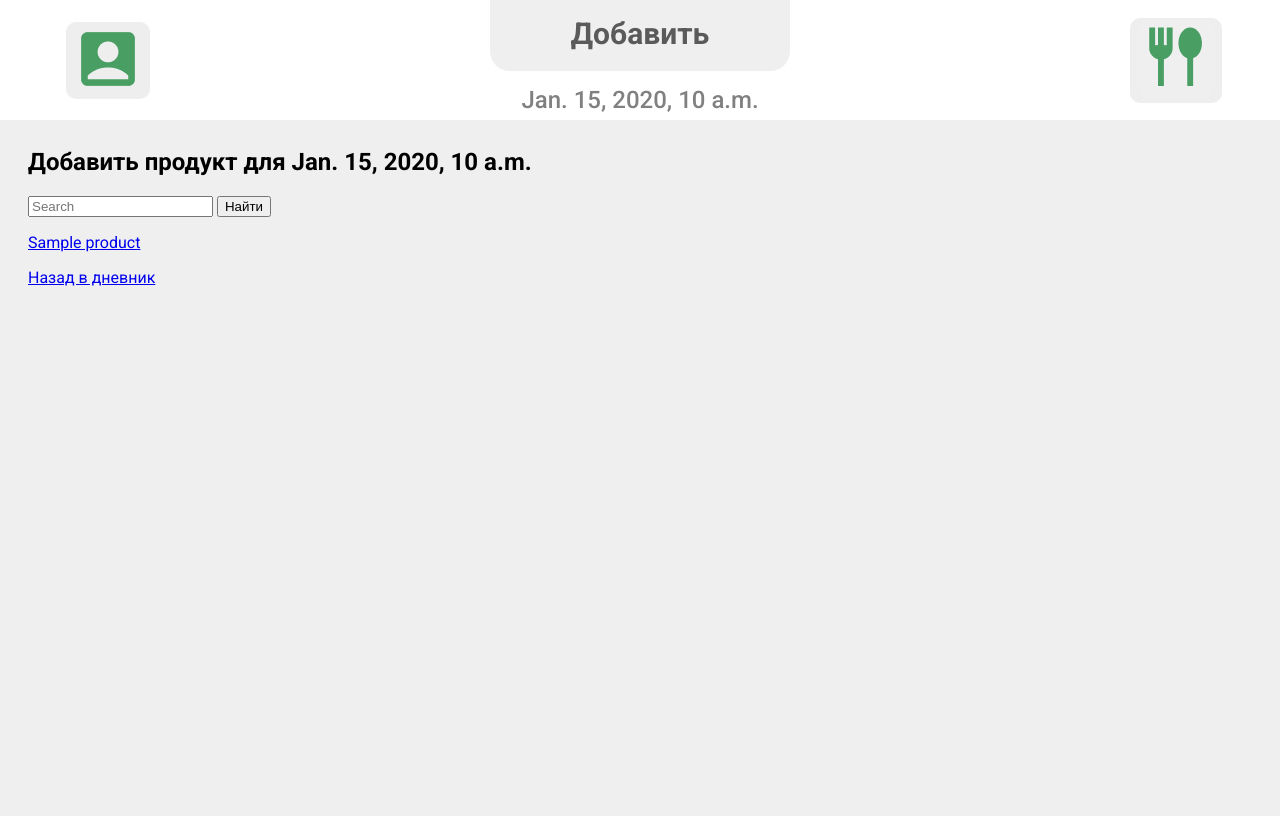
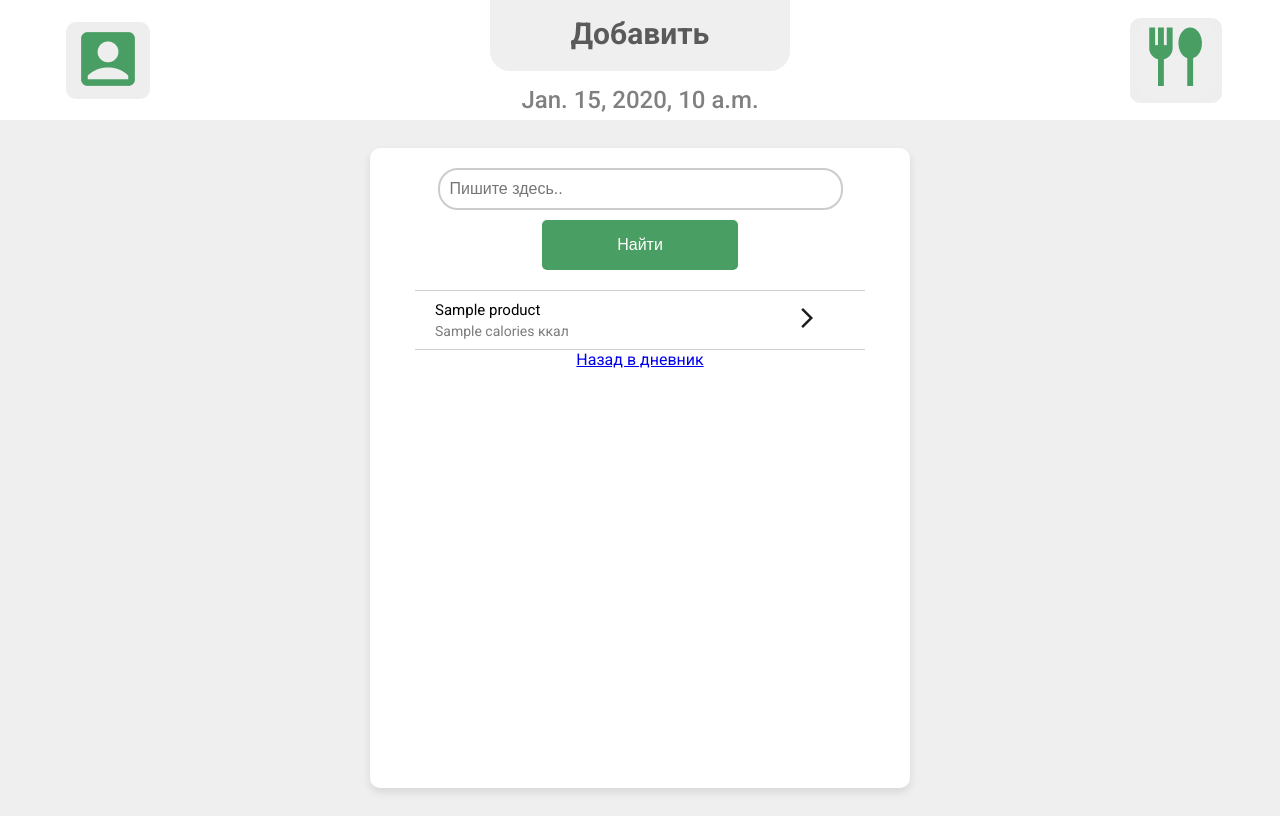
Before and after one commit to Kyryaga/BJU, a Django app: template bju/diary/templates/diary/add_product.html in a window 1280 px wide. Before the commit the page ends 286 px from the top, so only its background shows below. Run offline with Django 3.2, Linux system fonts and the light colour scheme; the template is opened without the code that fills it: most values are stand-ins (such as "Sample title", 1, 10 or a date in 2020).

Commit message:
half of styling add product next = fix search

```diff
--- /dev/null
+++ b/bju/diary/static/css/add_product.css
@@ -0,0 +1,127 @@
+body {
+  display: flex;
+  flex-direction: column;
+  align-items: center;
+}
+
+p {
+  margin: 0;
+}
+
+.main {
+  margin-top: 20px;
+  width: 500px;
+  height: 600px;
+  background-color: white;
+
+  border-radius: 10px;
+  box-shadow: 0 4px 8px rgba(0, 0, 0, 0.1);
+
+  padding: 20px;
+
+  display: flex;
+  flex-direction: column;
+  align-items: center;
+}
+
+.main form {
+  width: 90%;
+  display: flex;
+  flex-direction: column;
+  align-items: center;
+
+  padding-bottom: 20px;
+  border-bottom-style: solid;
+  border-bottom-width: 1px;
+  border-bottom-color: rgb(208, 208, 208);
+}
+
+.inpt {
+  width: 90%;
+  padding: 10px;
+  font-size: 16px;
+  border: 2px solid #ccc;
+  border-radius: 20px;
+  box-sizing: border-box;
+  outline: none;
+
+  color: #646464;
+}
+
+.main form button {
+  margin-top: 10px;
+  padding: 16px 75px;
+
+  font-size: 16px;
+  color: white;
+
+  font-weight: 500;
+
+  background-color: #499e63;
+
+  border: none;
+
+  border-radius: 5px;
+
+  cursor: pointer;
+
+  transition: all 0.1s ease;
+}
+
+.main form button:hover {
+  opacity: 0.8;
+}
+
+.main form button:active {
+  opacity: 0.5;
+}
+
+.products-container {
+  width: 90%;
+
+  display: flex;
+  justify-content: space-between;
+
+  text-decoration: none;
+  color: inherit;
+
+  align-items: center;
+
+  border-bottom-style: solid;
+  border-bottom-width: 1px;
+  border-bottom-color: rgb(208, 208, 208);
+
+  padding-top: 10px;
+  padding-bottom: 10px;
+
+  transition: all 0.1s ease;
+}
+
+.products-container:hover {
+  opacity: 0.7;
+  background-color: #c6c6c6;
+}
+
+.products-container .first-col {
+  flex: 1;
+  transform: translateX(20px);
+
+  font-size: 14px;
+}
+
+.products-container .first-col .product-name {
+  margin-bottom: 4px;
+  font-size: 15px;
+}
+
+.products-container .first-col .product-calories {
+  color: #7e7b7b;
+}
+
+.products-container .second-col {
+  width: 100px;
+}
+
+.products-container .second-col img {
+  transform: translateX(30px);
+}
--- a/bju/diary/templates/diary/add_product.html
+++ b/bju/diary/templates/diary/add_product.html
@@ -7,6 +7,7 @@
     <title>Add Product</title>
     <link rel="stylesheet" href="{% static 'css/general.css' %}" />
     <link rel="stylesheet" href="{% static 'css/header.css' %}" />
+    <link rel="stylesheet" href="{% static 'css/add_product.css' %}" />
 
     <link rel="preconnect" href="https://fonts.googleapis.com" />
     <link rel="preconnect" href="https://fonts.gstatic.com" crossorigin />
@@ -37,22 +38,35 @@
       </div>
     </div>
 
-    <h2>Добавить продукт для {{ date_display }}</h2>
-
+    <div class="main">
       <form action="{% url 'diary:add_product' %}">
         <input type="hidden" name="date" value="{{ date }}" />
-      <input type="search" name="search" placeholder="Search" />
+        <input
+          class="inpt"
+          type="search"
+          name="search"
+          placeholder="Пишите здесь.."
+        />
         <button type="submit">Найти</button>
       </form>
 
       {% for product in products %}
+      <a
+        href="{% url 'diary:product_card' product.id %}?date={{ date }}"
+        class="products-container"
+      >
+        <div class="first-col">
+          <p class="product-name">{{ product.name }}</p>
+          <p class="product-calories">{{ product.calories }} ккал</p>
+        </div>
+        <div class="second-col">
+          <img src="{% static 'images/edit_product.png' %}" alt="" />
+        </div>
 
-    <a href="{% url 'diary:product_card' product.id %}?date={{ date }}">
-      <p>{{ product.name }}</p>
+        {% endfor %}
       </a>
 
-    {% endfor %}
-
       <a href="{% url 'diary:index' %}?date={{ date }}">Назад в дневник</a>
+    </div>
   </body>
 </html>
--- a/bju/diary/views.py
+++ b/bju/diary/views.py
@@ -200,7 +200,9 @@ def add_product(request):
 
     if 'search' in request.GET:
         query = request.GET.get('search')
+        print(f"Поисковый запрос: {query}")
         products = Product.objects.filter(name__icontains=query)
+
     else:
         products = Product.objects.all()
 
```
Lines whose indentation alone changed are shown as unchanged.
